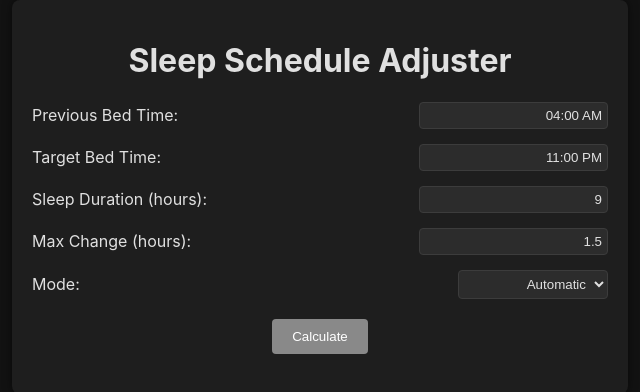
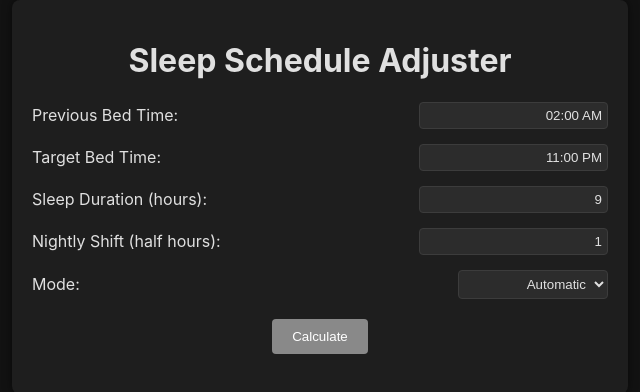
Before and after one commit to joshbla/sleep_prescription, a React (Create React App) app: page / in a window 1280 px wide. Shown: the top 392 px of the page, without its empty margins (320-960 px from the left). Built offline with nearby package versions, Linux system fonts and the light colour scheme.

Commit message:
Update sleep schedule calculation to use nightly shift (half hours) instead of max change (hours)

```diff
--- a/src/App.js
+++ b/src/App.js
@@ -3,10 +3,10 @@ import html2canvas from 'html2canvas';
 import './App.css';
 
 function App() {
-  const [bedTime, setBedTime] = useState('04:00 AM');
+  const [bedTime, setBedTime] = useState('02:00 AM');
   const [targetTime, setTargetTime] = useState('11:00 PM');
   const [sleepDuration, setSleepDuration] = useState(9);
-  const [maxChange, setMaxChange] = useState(1.5);
+  const [nightlyShift, setNightlyShift] = useState(1);
   const [mode, setMode] = useState('automatic');
   const [results, setResults] = useState([]);
   const [chosenMode, setChosenMode] = useState('');
@@ -33,7 +33,7 @@ function App() {
 
   const handleSubmit = () => {
     try {
-      const { results, chosenMode } = sleepSchedule(bedTime, targetTime, sleepDuration, maxChange, mode);
+      const { results, chosenMode } = sleepSchedule(bedTime, targetTime, sleepDuration, nightlyShift, mode);
       setResults(results);
       setChosenMode(chosenMode);
       setShowPopup(true);
@@ -104,11 +104,11 @@ function App() {
           />
         </div>
         <div className="input-group">
-          <label>Max Change (hours):</label>
+          <label>Nightly Shift (half hours):</label>
           <input
             type="number"
-            value={maxChange}
-            onChange={(e) => setMaxChange(parseFloat(e.target.value))}
+            value={nightlyShift}
+            onChange={(e) => setNightlyShift(parseInt(e.target.value))}
           />
         </div>
         <div className="input-group">
@@ -182,11 +182,11 @@ function parseTimeString(timeString) {
   return { hours, minutes };
 }
 
-function sleepSchedule(bedTime, targetTime, sleepDuration, maxChange, mode) {
+function sleepSchedule(bedTime, targetTime, sleepDuration, nightlyShift, mode) {
   const current = parseTimeString(bedTime);
   const target = parseTimeString(targetTime);
-  const maxChangeMillis = maxChange * 3600 * 1000; // convert hours to milliseconds
-  const sleepDurationMillis = sleepDuration * 3600 * 1000;
+  const maxChangeMillis = nightlyShift * 1800 * 1000; // convert half hours to milliseconds
+  const sleepDurationMillis = sleepDuration * 3600 * 1000; // convert hours to milliseconds
 
   let currentTime = new Date(1970, 0, 1, current.hours, current.minutes);
   const targetTimeObj = new Date(1970, 0, 1, target.hours, target.minutes);
```
